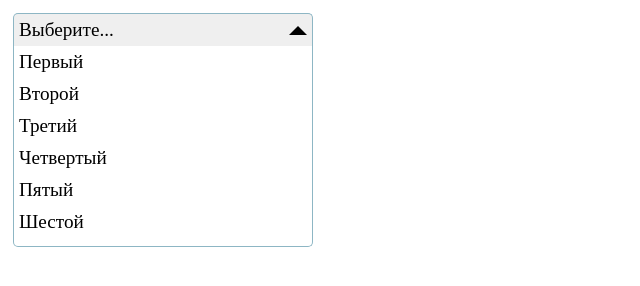
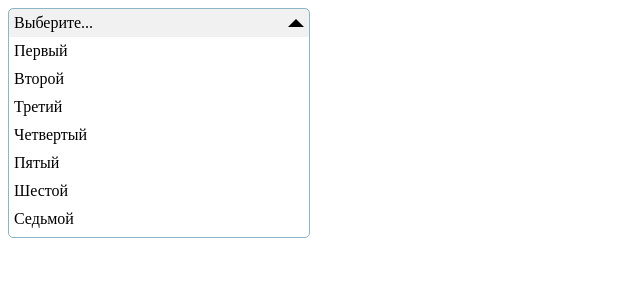
Before and after one commit to IvanKrepk/JavaScriptLearning, a plain HTML site: page Dropdowns/index.html in a window 1280 px wide. Both pictures are taken after a click on the button "Выберите...". Shown: the whole page, without its empty margins (0-640 px from the left). Drawn offline with Linux system fonts and the light colour scheme.

Commit message:
Dropdown updated

```diff
--- a/Dropdowns/assets/css/style.css
+++ b/Dropdowns/assets/css/style.css
@@ -1,13 +1,11 @@
 :root {
     --palette-primary: #293594;
-    --palette-primary--rgb: 41, 53, 148;
     --palette-secondary: #90bc29;
-    --palette-secondary--rgb: 144, 188, 41;
     --palette-text: #f2f2f2;
+    --palette-text-invert: #0d0d0d;
+    --palette-dropdown-title: rgba(0, 0, 0, 0.055);
+    --palette-border: lightgray;
     --palette-border-focused: #8db6c4;
-    --palette-text--rgb: 242, 242, 242;
-    --palette-text-invert: #0d0d0d;
-    --palette-text-invert--rgb: 13, 13, 13;
 }
 
 /*#region CSS only style*/
@@ -137,14 +135,24 @@
 /*#region My Dropdown */
 
 .elsy-dropdown {
+    /*Inputs*/
+    --font-size: 1rem;                                          /* размер шрифта */
+    --arrow-size: 0.5rem;                                       /* размер стрелки */
+    --background-selector: var(--palette-dropdown-title);       /* цвет титульной кнопки */
+    --border-radius: 5px;                                       /* округление углов элементов */
+    --color-border: var(--palette-border);                      /* цвет рамки */
+    --color-border-focused: var(--palette-border-focused);      /* цвет рамки в фокусе*/
+    --color-hovered: var(--palette-text);                       /* цвет текста выделенных элементов */
+    --background-hovered: var(--palette-primary);               /* цвет фона выделенных элементов */
+    --background-scrollbar-track: #f1f1f1;                    /* фон скроллбара */
+    --background-scrollbar-thumb: #ccc;                       /* цвет ползунка скроллбара */
+
     display: inline-block;
-    padding: 5px;
-    font-size: 1.2em;
+    font-size: var(--font-size);
+    border: 1px solid var(--palette-border);
+    border-radius: var(--border-radius);
     width: 300px;
-    --font-family: font-family;
-    --font-size: font-size;
-    --arrow-size: 0.6rem;
-    --border-radius: 5px;
+    --font: font;
 }
 
 .elsy-dropdown button {
@@ -153,16 +161,11 @@
     justify-content: space-between;
     width: 100%;
     padding: 5px;
-    border: 1px solid lightgray;
-    border-radius: var(--border-radius);
-    font-family: var(--font-family);
-    font-size: var(--font-size);
+    border: none;
+    background-color: var(--background-selector);
+    font: var(--font);
     cursor: pointer;
     user-select: none;
-}
-
-.elsy-dropdown button:focus {
-    border-color: var(--palette-border-focused);
 }
 
 .elsy-dropdown .dropdown-arrow {
@@ -175,10 +178,7 @@
 
 .elsy-dropdown ul {
     padding: 0;
-    border: 1px solid var(--palette-border-focused);
-    border-bottom-left-radius: var(--border-radius);
-    border-bottom-right-radius: var(--border-radius);
-    border-top: none;
+    border-radius: var(--border-radius);
     list-style: none;
     margin: 0;
     max-height: 200px;
@@ -191,13 +191,13 @@
 }
 
 .elsy-dropdown ul::-webkit-scrollbar-track {
-    background: #f1f1f1;
-    border-bottom-right-radius: 5px;
+    background: var(--background-scrollbar-track);
+    border-bottom-right-radius: var(--border-radius);
 }
 
 .elsy-dropdown ul::-webkit-scrollbar-thumb {
-    background: #ccc;
-    border-bottom-right-radius: 5px;
+    background: var(--background-scrollbar-thumb);
+    border-bottom-right-radius: var(--border-radius);
 }
 
 .elsy-dropdown ul li {
@@ -205,8 +205,8 @@
 }
 
 .elsy-dropdown ul li:hover {
-    background-color: var(--palette-primary);
-    color: var(--palette-text);
+    background-color: var(--background-hovered);
+    color: var(--color-hovered);
 }
 
 .dropdown-hidden {
--- a/Dropdowns/assets/js/script.js
+++ b/Dropdowns/assets/js/script.js
@@ -37,39 +37,15 @@ document.addEventListener('DOMContentLoaded', function() {
 
     let elsyDropdowns = document.querySelectorAll(".elsy-dropdown");
     elsyDropdowns.forEach(elsyDropDown => {
+        let isFocused = false;
         let elsyDropDownSelected = elsyDropDown.querySelector(".dropdown-current");
         let elsyDropDownButton = elsyDropDown.querySelector("button");
         let elsyDropDownArrow = elsyDropDownButton.querySelector(".dropdown-arrow");
         let elsyDropDownList = elsyDropDown.querySelector(".dropdown-list");
         let elsyDropDownListItems = elsyDropDownList.querySelectorAll("li");
 
-        const decorateDropDownBorders = () => {
-            elsyDropDownListItems[0].style.borderTopLeftRadius = "5px";
-            if (elsyDropDownList.scrollHeight <= elsyDropDownList.clientHeight) {
-                elsyDropDownListItems[0].style.borderTopRightRadius = "5px";
-            } else {
-                elsyDropDownListItems[0].style.borderTopRightRadius = "0px";
-            }
-            elsyDropDownListItems[0].style.marginTop = 0;
-
-            elsyDropDownListItems[elsyDropDownListItems.length - 1].style.borderBottomLeftRadius = "5px";
-            if (elsyDropDownList.scrollHeight <= elsyDropDownList.clientHeight) {
-                elsyDropDownListItems[elsyDropDownListItems.length - 1].style.borderBottomRightRadius = "5px";
-            } else {
-                elsyDropDownListItems[elsyDropDownListItems.length - 1].style.borderBottomRightRadius = "0px";
-            }
-            elsyDropDownListItems[elsyDropDownListItems.length - 1].style.marginBottom = 0;
-
-            if (elsyDropDownList.classList.contains("dropdown-hidden")) {
-                elsyDropDownButton.style.borderBottomLeftRadius = "5px";
-                elsyDropDownButton.style.borderBottomRightRadius = "5px";
-
-            } else {
-                elsyDropDownButton.style.borderBottom = "none";
-                elsyDropDownButton.style.borderBottomLeftRadius = "0px";
-                elsyDropDownButton.style.borderBottomRightRadius = "0px";
-            }
-        };
+        elsyDropDownList.style.borderTopLeftRadius = "0px";
+        elsyDropDownList.style.borderTopRightRadius = "0px";
 
         const toggleArrow = () => {
             if (elsyDropDownList.classList.contains("dropdown-hidden")) {
@@ -90,24 +66,27 @@ document.addEventListener('DOMContentLoaded', function() {
                 elsyDropDownList.classList.toggle("dropdown-hidden", toHide);
 
             toggleArrow();
-            decorateDropDownBorders();
         };
-
-        decorateDropDownBorders();
 
         elsyDropDownButton.addEventListener("click", () => {
             toggleDropdown();
+            elsyDropDown.style.borderColor = "var(--color-border-focused)";
         });
 
         elsyDropDownButton.addEventListener("blur", () => {
+            isFocused = false;
             setTimeout(() => {
                 toggleDropdown(true);
+                if (!isFocused) {
+                    elsyDropDown.style.borderColor = "var(--color-border)";
+                }
             }, 150);
         });
 
         elsyDropDownListItems.forEach(item => {
             item.addEventListener("click", () => {
                 elsyDropDownSelected.textContent = item.textContent;
+                isFocused = true;
                 elsyDropDownButton.focus();
             })
         });
```
